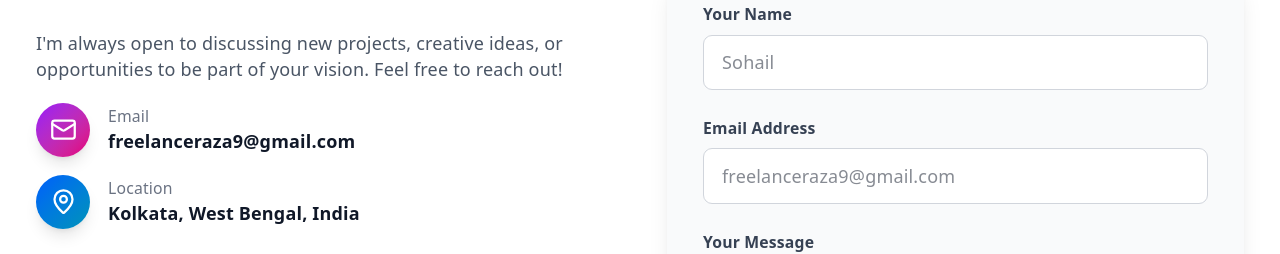
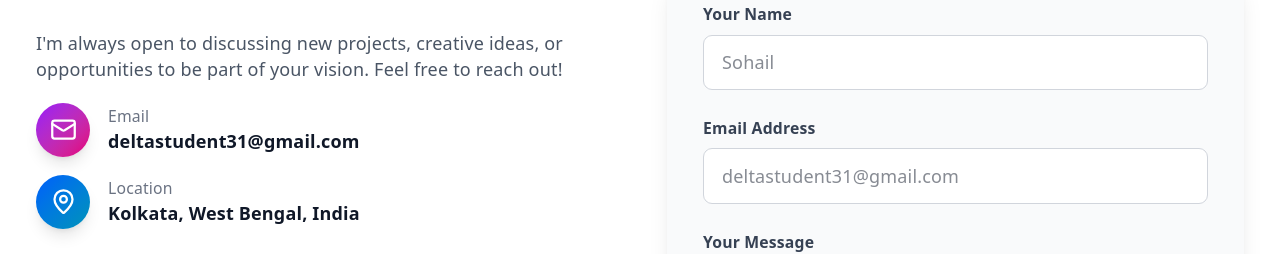
Before and after one commit to razadevloper/portfolio, a React (Vite) app: page / in a window 1280 px wide. Shown: the part 8880-9134 px from the top of the page. Built offline with nearby package versions, Linux system fonts and the light colour scheme; the HTML template or start-up script is replaced by a standard one.

Commit message:
Update email address in Contact component

```diff
--- a/src/app/components/Contact.tsx
+++ b/src/app/components/Contact.tsx
@@ -101,7 +101,7 @@ export function Contact() {
                   <div>
                     <p className="text-sm text-gray-500 dark:text-gray-400">Email</p>
                     <p className="text-gray-900 dark:text-white font-semibold">
-                      freelanceraza9@gmail.com
+                      deltastudent31@gmail.com
                     </p>
                   </div>
                 </motion.div>
@@ -213,7 +213,7 @@ export function Contact() {
                   onChange={handleChange}
                   required
                   className="w-full px-4 py-3 rounded-lg border border-gray-300 dark:border-gray-600 bg-white dark:bg-gray-700 text-gray-900 dark:text-white focus:ring-2 focus:ring-purple-500 focus:border-transparent transition-all"
-                  placeholder="freelanceraza9@gmail.com"
+                  placeholder="deltastudent31@gmail.com"
                 />
               </div>
 
```
